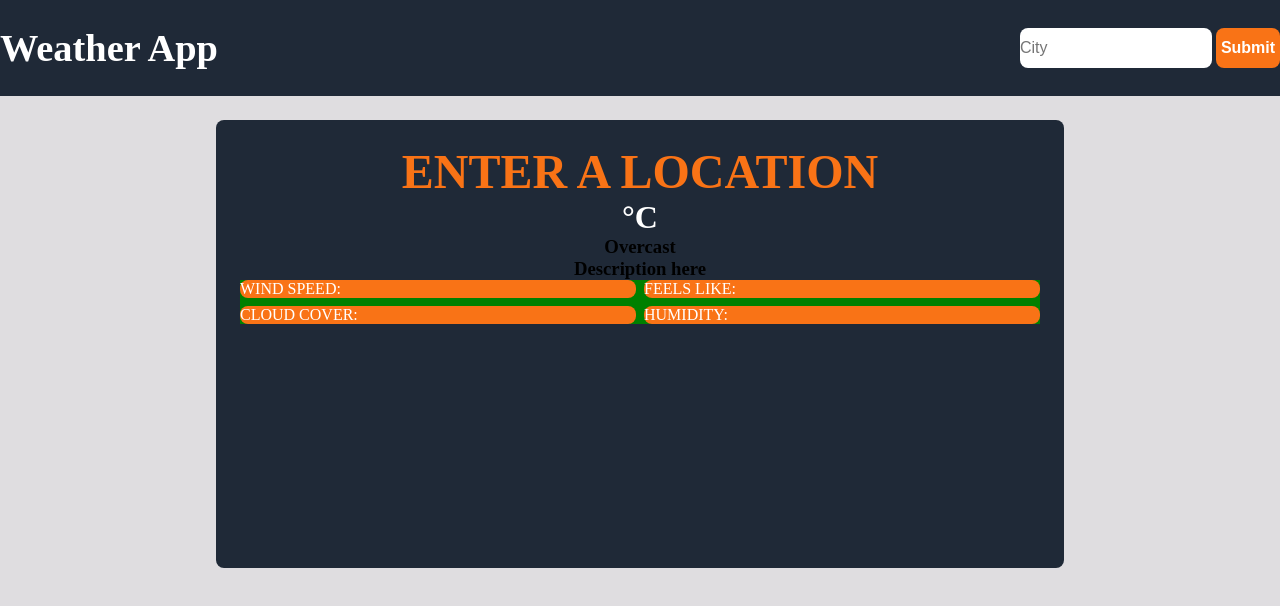
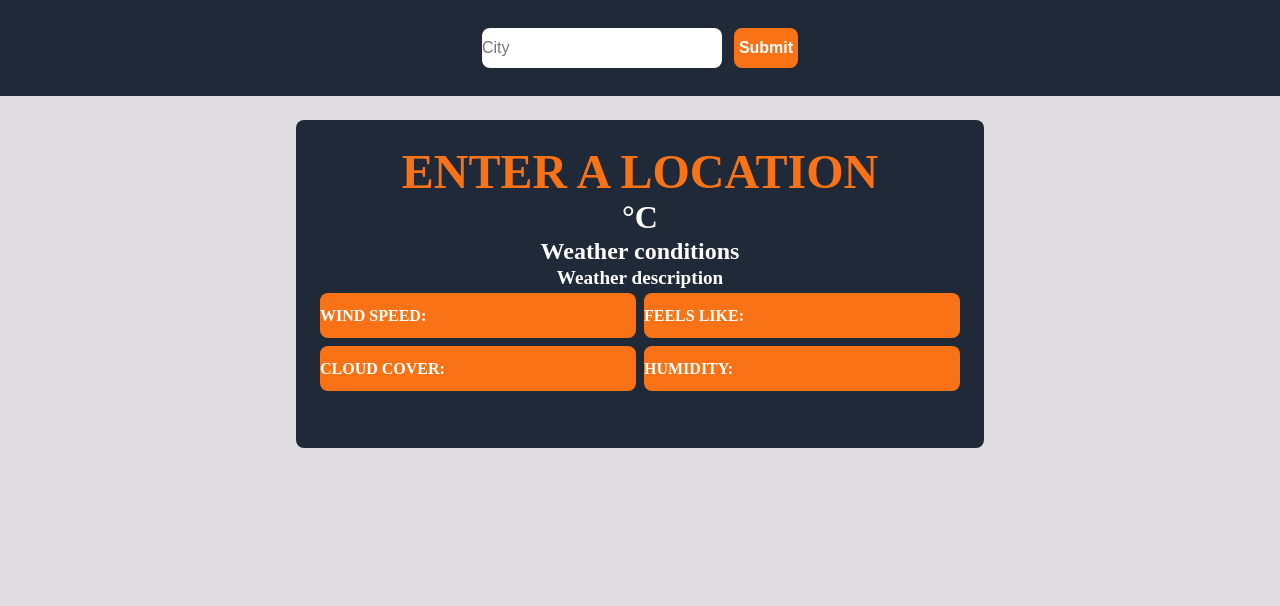
Before and after one commit to Kgodisho-Mononyane/weather-app, a website built with webpack: page src/template.html in a window 1280 px wide. Built offline with nearby package versions, Linux system fonts and the light colour scheme.

Commit message:
add finishing touches to info container, reformat code and remove redundant code

```diff
--- a/src/DOMController.js
+++ b/src/DOMController.js
@@ -46,33 +46,26 @@ function modifyValues(
   humidityVal,
 ) {
   const cityName = document.querySelector("#city-name");
-  cityName.textContent = "";
   cityName.textContent = `${nameVal.toUpperCase()}`;
 
   const tempValue = document.querySelector("#temperature-value");
-  tempValue.textContent = "";
   tempValue.textContent = `${tempVal} °C`;
 
   const weatherValue = document.querySelector("#weather-value");
-  weatherValue.textContent = "";
   weatherValue.textContent = `${weatherVal}`;
 
   const weatherDescription = document.querySelector("#weather-description");
-  weatherDescription.textContent = "";
   weatherDescription.textContent = `${descriptionVal}`;
 
   const windSpeed = document.querySelector("#wind-speed");
-  windSpeed.textContent = "";
-  windSpeed.textContent = `Wind speed: ${windSpeedVal} kph`;
+  windSpeed.textContent = `WIND SPEED: ${windSpeedVal} KM/H`;
 
   const feelsLike = document.querySelector("#feels-like");
-  feelsLike.textContent = "";
-  feelsLike.textContent = `Feels like: ${feelsLikeVal} °C`;
+  feelsLike.textContent = `FEELS LIKE: ${feelsLikeVal} °C`;
 
   const cloudCover = document.querySelector("#cloud-cover");
-  cloudCover.textContent = `Cloud cover: ${cloudCoverVal}%`;
-  cloudCover.textContent = `Cloud cover: ${cloudCoverVal}%`;
+  cloudCover.textContent = `CLOUD COVER: ${cloudCoverVal}%`;
 
   const humidity = document.querySelector("#humidity");
-  humidity.textContent = `Humidity: ${humidityVal}%`;
+  humidity.textContent = `HUMIDITY: ${humidityVal}%`;
 }
--- a/src/style.css
+++ b/src/style.css
@@ -26,22 +26,16 @@ header {
   height: var(--display);
   display: flex;
   align-items: center;
-  justify-content: space-between;
-  /* padding: 0em 0.5em 0em 0em */
-  /* margin-right: 5em;
-    margin-left: 0.5em; */
-}
-
-#heading {
-  font-size: 2.4em;
+  justify-content: center;
 }
 
 #address-input {
   height: 2.5rem;
-  width: 12rem;
+  width: 15rem;
   border: none;
   border-radius: var(--border-radius);
   font-size: 1rem;
+  margin-right: 0.5em;
 }
 
 #submit-btn {
@@ -72,7 +66,6 @@ main {
   flex-direction: column;
   align-items: center;
   padding-top: var(--spacing);
-  /* justify-content: center; */
   align-items: center;
 }
 
@@ -81,10 +74,10 @@ main {
   display: flex;
   align-items: center;
   flex-direction: column;
-  height: 50vh;
-  width: 100vh;
+  height: 35vh;
+  width: 80vh;
   border-radius: var(--border-radius);
-  padding: var(--spacing)
+  padding: var(--spacing);
 }
 
 #city-name {
@@ -98,20 +91,36 @@ main {
   font-size: 2em;
 }
 
+#weather-value {
+  color: var(--background-white);
+  font-size: 1.5em;
+  margin-top: 0.1em;
+}
+
+#weather-description {
+  color: var(--background-white);
+  font-size: 1.2em;
+  margin-top: 0.1em;
+  margin-bottom: 0.2em;
+}
+
 #info-container {
   display: grid;
   grid-template-columns: 1fr 1fr;
   grid-template-rows: 1fr 1fr;
   gap: 0.5em;
   width: 100%;
-  background-color: green;
+  height: 35%;
   margin-bottom: 0;
 }
 
 .info {
+  display: flex;
+  align-items: center;
   background-color: white;
   border-radius: var(--border-radius);
   width: 100%;
   background-color: var(--orange);
-  color: var(--background-white)
+  color: var(--background-white);
+  font-weight: bold;
 }
--- a/src/template.html
+++ b/src/template.html
@@ -7,7 +7,6 @@
   </head>
   <body>
     <header>
-      <h1 id="heading">Weather App</h1>
       <form id="address-form">
         <input
           type="text"
@@ -22,20 +21,20 @@
       <div id="content-container">
         <h1 id="city-name">ENTER A LOCATION</h1>
         <h2 id="temperature-value">°C</h2>
-        <h3 id="weather-value">Overcast</h3>
-        <h3 id="weather-description">Description here</h3>
+        <h3 id="weather-value">Weather conditions</h3>
+        <h3 id="weather-description">Weather description</h3>
         <div id="info-container">
           <div class="info">
-            <p id="wind-speed">WIND SPEED: </p>
+            <p id="wind-speed">WIND SPEED:</p>
           </div>
           <div class="info">
-            <p id="feels-like">FEELS LIKE: </p>
+            <p id="feels-like">FEELS LIKE:</p>
           </div>
           <div class="info">
-            <p id="cloud-cover">CLOUD COVER: </p>
+            <p id="cloud-cover">CLOUD COVER:</p>
           </div>
           <div class="info">
-            <p id="humidity">HUMIDITY: </p>
+            <p id="humidity">HUMIDITY:</p>
           </div>
         </div>
       </div>
```
Also changed, not shown: src/weather.js (+6 -13 lines).
